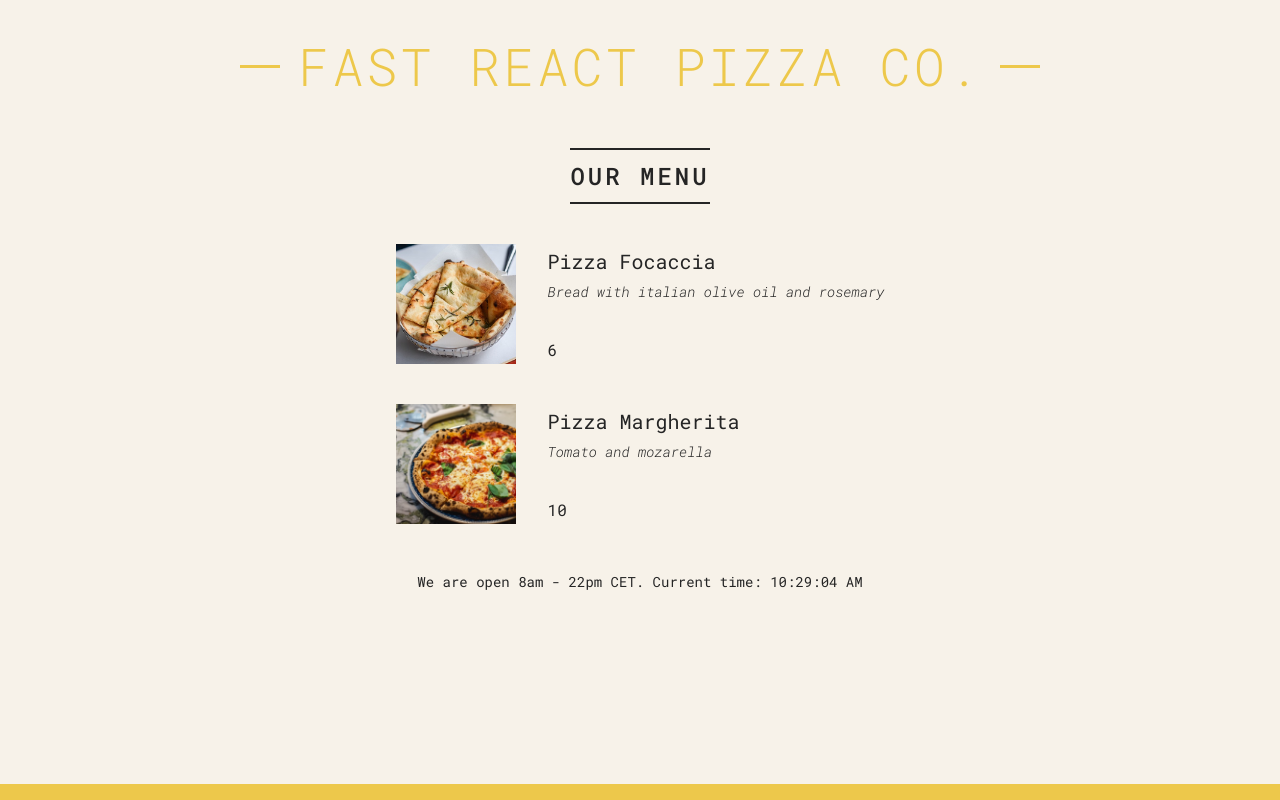
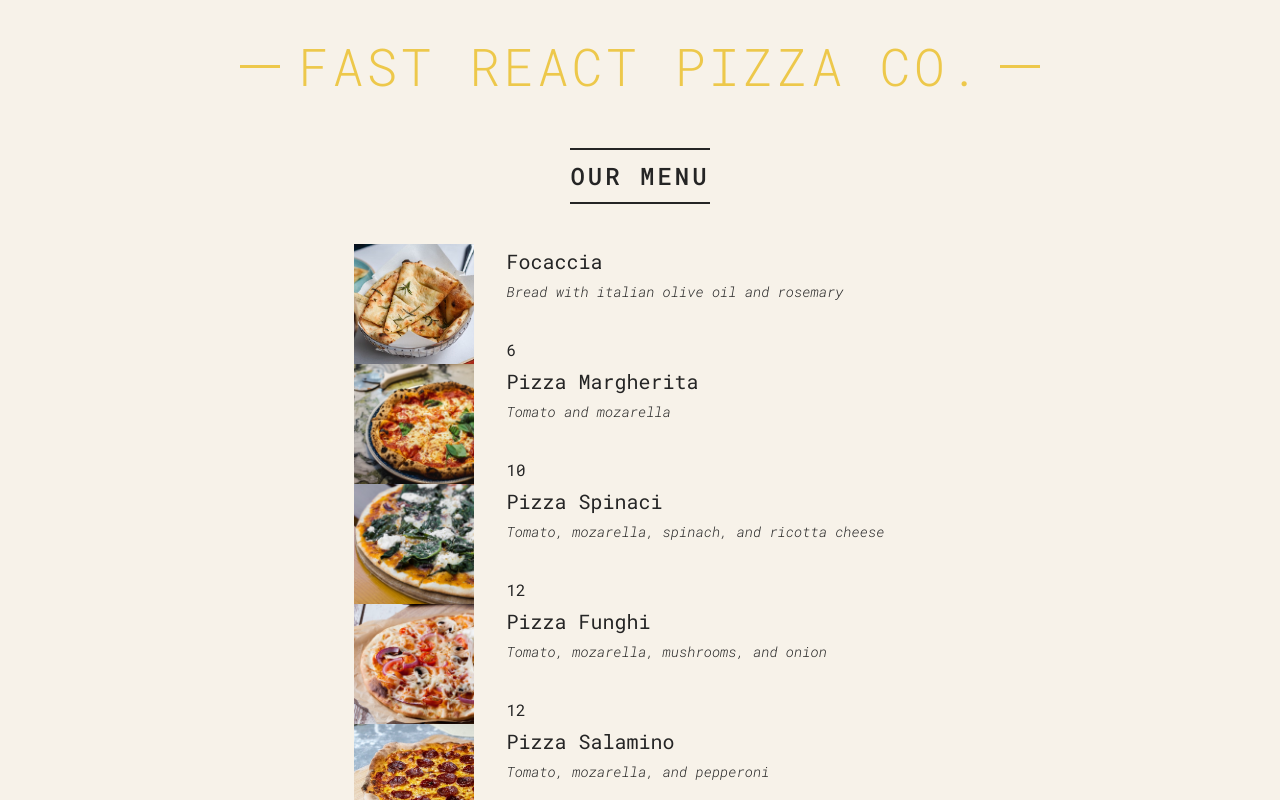
Before and after one commit to a-levitt/react.pizza_menu, a React (Vite) app: page / in a window 1280 px wide. Shown: the top 800 px of the page. Built offline with nearby package versions, Linux system fonts and the light colour scheme.

Commit message:
Use lists to render pizza menu

```diff
--- a/src/components/Menu.jsx
+++ b/src/components/Menu.jsx
@@ -1,22 +1,28 @@
+import PizzaData from "./../data.js";
 import Pizza from "./Pizza.jsx";
-//import pizzaData from "../data.js";
 
 function Menu() {
     return (
         <main className="menu">
             <h2>Our menu</h2>
-            <Pizza
+            <div>
+                {PizzaData.map(pizza =>
+                    <Pizza
+                        key={pizza.id}
+                        name={pizza.name}
+                        ingredients={pizza.ingredients}
+                        photoLink={`src/assets/${pizza.photoName}`}
+                        price={pizza.price}
+                    />
+                )}
+            </div>
+
+{/*            <Pizza
                 name='Pizza Focaccia'
-                ingridients='Bread with italian olive oil and rosemary'
+                ingredients='Bread with italian olive oil and rosemary'
                 photoLink='src/assets/pizzas/focaccia.jpg'
                 price={6}
-            />
-            <Pizza
-                name='Pizza Margherita'
-                ingridients='Tomato and mozarella'
-                photoLink='src/assets/pizzas/margherita.jpg'
-                price={10}
-            />
+            />*/}
         </main>
     )
 }
--- a/src/components/Pizza.jsx
+++ b/src/components/Pizza.jsx
@@ -6,7 +6,7 @@ function Pizza(props) {
             <img src={props.photoLink} alt={props.name} />
             <div>
                 <h3>{props.name}</h3>
-                <p>{props.ingridients}</p>
+                <p>{props.ingredients}</p>
                 <span>{props.price}</span>
             </div>
         </div>
```
